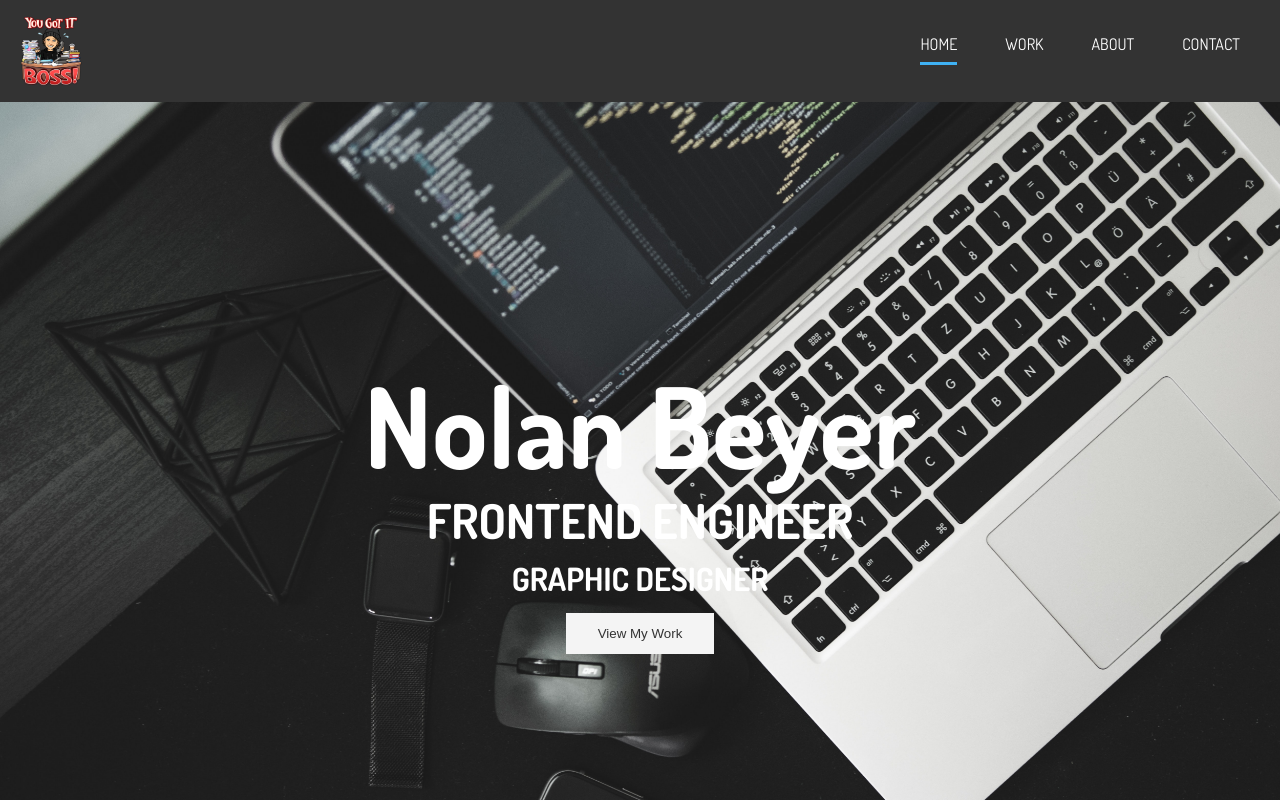
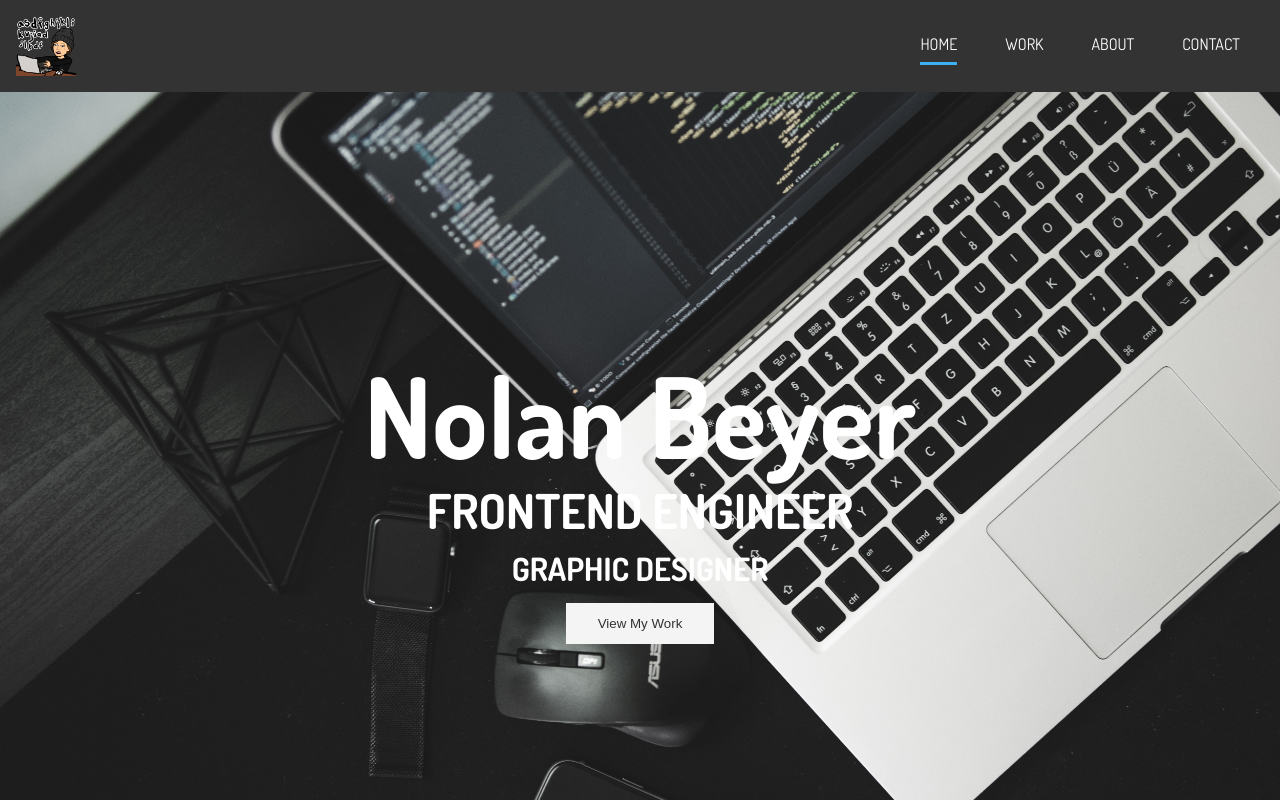
Before and after one commit to NolanBeyer/Portfolio, a React (Create React App) app: page / in a window 1280 px wide. Shown: the top 800 px of the page. Built offline with nearby package versions, Linux system fonts and the light colour scheme.

Commit message:
Added favicon, switched logo on navbar

```diff
--- a/src/components/Navbar.js
+++ b/src/components/Navbar.js
@@ -6,7 +6,7 @@ const Navbar = () => {
     <>
       <header id='header-home'>
         <nav id='main-nav'>
-          <img src='img/work.png' alt='My Portfolio' id='logo' />
+          <img src='img/bitmoji.png' alt='My Portfolio' id='logo' />
           <ul>
             <li>
               <Link to='/' className='current'>
--- a/src/screens/About.js
+++ b/src/screens/About.js
@@ -5,7 +5,7 @@ const About = () => {
   return (
     <>
       <nav id='about-nav'>
-        <img src='img/work.png' alt='My Portfolio' id='logo' />
+        <img src='img/bitmoji.png' alt='My Portfolio' id='logo' />
         <ul>
           <li>
             <Link to='/'>Home</Link>
@@ -39,8 +39,8 @@ const About = () => {
               <p>
                 I've always been really interested in technology, but never
                 thought about a career in web development until after I suffered
-                a SCI back in 2016. In 2019 I started doing some research and
-                just trying to learn some of the basics of HTML and CSS. I've
+                a SCI in 2016. I started doing some research and just trying to
+                learn some of the basics of HTML and CSS in late 2019. I've
                 spent countless hours over the last two years learning /
                 teaching myself these languages. I feel like now I am more than
                 ready for a frontend position and am willing to learn additional
@@ -55,7 +55,7 @@ const About = () => {
               </p>
             </div>
             <div className='award-2 py-4'>
-              <i class='fas fa-certificate fa-3x'></i>
+              <i class='fas fa-graduation-cap fa-3x'></i>{' '}
               <h3>MERN Ecommnerce</h3>
               <p>
                 Full stack Ecommerce site with authentication. Built with
--- a/src/screens/Contact.js
+++ b/src/screens/Contact.js
@@ -6,7 +6,8 @@ const Contact = () => {
     <>
       <header id='header-inner'>
         <nav id='contact-nav'>
-          <img src='img/work.png' alt='My Portfolio' id='logo' />
+          <img src='img/bitmoji.png' alt='My Portfolio' id='logo' />
+
           <ul>
             <li>
               <Link to='/'>Home</Link>
--- a/src/screens/Home.js
+++ b/src/screens/Home.js
@@ -7,7 +7,7 @@ const Home = () => {
     <>
       <header id='header-home'>
         <nav id='main-nav'>
-          <img src='img/work.png' alt='My Portfolio' id='logo' />
+          <img src='img/bitmoji.png' alt='My Portfolio' id='logo' />
           <ul>
             <li>
               <Link to='/' className='current'>
--- a/src/screens/Work.js
+++ b/src/screens/Work.js
@@ -6,7 +6,7 @@ const Work = () => {
     <>
       <header id='header-inner'>
         <nav id='work-nav'>
-          <img src='img/work.png' alt='My Portfolio' id='logo' />
+          <img src='img/bitmoji.png' alt='My Portfolio' id='logo' />
           <ul>
             <li>
               <Link to='/'>Home</Link>
--- a/src/scss/_utilities.scss
+++ b/src/scss/_utilities.scss
@@ -3,6 +3,11 @@
   padding: 0 1.5rem;
   margin: auto;
   overflow: hidden;
+}
+
+#logo {
+  height: 60px;
+  width: 60px;
 }
 
 //* Buttons
--- a/src/scss/styles.css
+++ b/src/scss/styles.css
@@ -473,6 +473,11 @@ a {
   overflow: hidden;
 }
 
+#logo {
+  height: 60px;
+  width: 60px;
+}
+
 .btn-dark, .btn-light, .btn-main {
   display: inline-block;
   padding: 0.8rem 2rem;
```
Also changed, not shown: public/img/bitmoji.PNG (renamed from public/img/computer.PNG), 1 other file (tests, documents, lock files or other folders).
